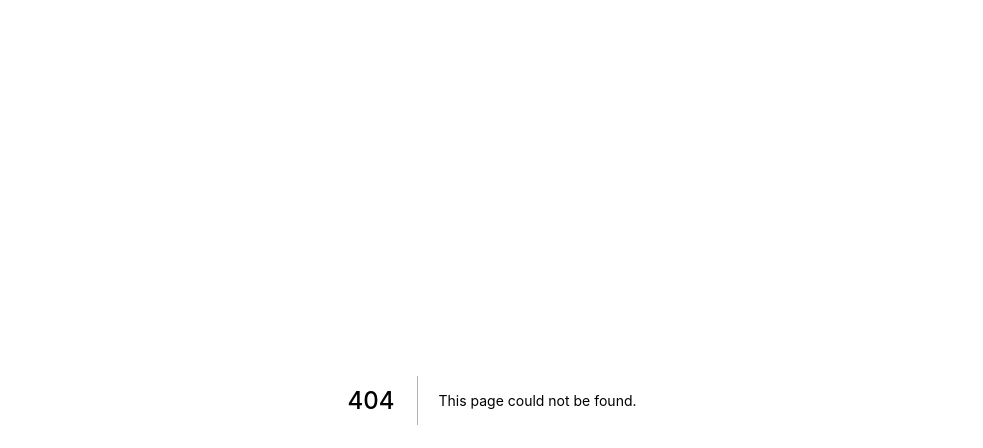
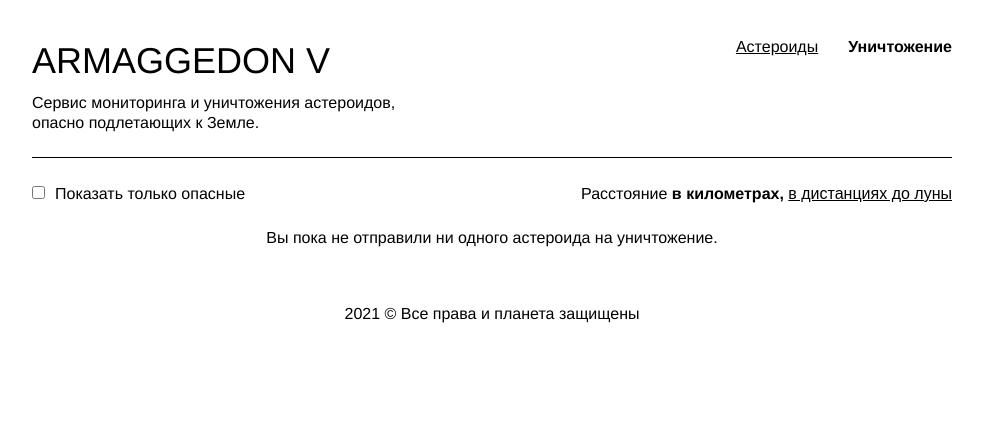
Before and after one commit to wwwildcat/armageddon-v, a Next.js app: page /destruction-list in a window 1280 px wide. Before the commit this address had no page. Shown: the top 448 px of the page, without its empty margins (148-1131 px from the left). Built offline with nearby package versions, Linux system fonts and the light colour scheme.

Commit message:
add destruction list

```diff
--- /dev/null
+++ b/src/components/Button/Button.scss
@@ -0,0 +1,14 @@
+@import 'src/styles/colors.scss';
+
+.Button {
+    padding: 10px 16px;
+
+    border: none;
+    border-radius: 24px;
+    background-color: $blueBase;
+    color: #fff;
+
+    line-height: 1.25rem;
+
+    cursor: pointer;
+}
--- /dev/null
+++ b/src/components/Button/Button.tsx
@@ -0,0 +1,16 @@
+import cn from 'classnames';
+import './Button.scss';
+
+interface Props {
+    className?: string;
+    handler: () => void;
+    text: string;
+}
+
+const Button = ({ className, handler, text }: Props) => (
+    <button className={cn('Button', className)} onClick={handler}>
+        {text}
+    </button>
+);
+
+export default Button;
--- a/src/components/Card/Card.scss
+++ b/src/components/Card/Card.scss
@@ -145,20 +145,12 @@
     }
 
     &-IsHazardous {
+        margin-bottom: 8px;
+
         font-weight: 700;
     }
 
-    &-Button {
-        margin-top: 8px;
-        padding: 10px 16px;
-
-        border: none;
-        border-radius: 24px;
-        background-color: $blueBase;
-        color: #fff;
-
-        line-height: 1.25rem;
-
-        cursor: pointer;
+    &-AwaitDestruction {
+        text-align: center;
     }
 }
--- a/src/components/Card/Card.tsx
+++ b/src/components/Card/Card.tsx
@@ -1,8 +1,11 @@
+import { useState } from 'react';
 import Link from 'next/link';
 import cn from 'classnames';
-import { useSelector } from 'react-redux';
+import { useSelector, useDispatch } from 'react-redux';
 import { formatDistance, formatDiameter, formatDate } from 'src/utils/formatCardData';
+import { addToDestructionList } from '@store/actions';
 import State, { AsteroidShort } from '@store/types';
+import Button from '../Button/Button';
 import Dino from '../svg/dino.svg';
 import Asteroid from '../svg/asteroid.svg';
 import './Card.scss';
@@ -16,10 +19,18 @@ const Card = ({ asteroid }: Props) => {
         id,
         name,
         isHazardous,
+        inDestructionList,
         diameter,
         closeApproach: { date, distance },
     } = asteroid;
     const distanceType = useSelector((state: State) => state.distanceType);
+    const [awaitDestruction, setAwaitDestruction] = useState(inDestructionList);
+    const dispatch = useDispatch();
+
+    const handleClick = (id: string) => {
+        dispatch(addToDestructionList(id));
+        setAwaitDestruction(true);
+    };
 
     return (
         <div className="Card">
@@ -64,7 +75,11 @@ const Card = ({ asteroid }: Props) => {
             <div className="Card-Result">
                 Оценка:
                 <div className="Card-IsHazardous">{isHazardous ? 'опасен' : 'не опасен'}</div>
-                <button className="Card-Button">На уничтожение</button>
+                {awaitDestruction ? (
+                    <span className="Card-AwaitDestruction">Ожидает уничтожения</span>
+                ) : (
+                    <Button handler={() => handleClick(id)} text="На уничтожение" />
+                )}
             </div>
         </div>
     );
--- a/src/components/Layout/Layout.tsx
+++ b/src/components/Layout/Layout.tsx
@@ -4,16 +4,26 @@ import Options from '../Options/Options';
 import List from '../List/List';
 import './Layout.scss';
 
-const Layout = () => (
+export enum PageType {
+    home = 0,
+    asteroid,
+    destructionList,
+}
+
+interface Props {
+    pageType: PageType;
+}
+
+const Layout = ({ pageType }: Props) => (
     <>
         <Head>
             <title>Армагеддон-V</title>
             <link href="/favicon.ico" rel="icon" />
         </Head>
         <div className="Layout">
-            <Header active={0} />
+            <Header active={pageType} />
             <Options />
-            <List />
+            {pageType !== PageType.asteroid && <List infinite={pageType === PageType.home} />}
             <footer className="Layout-Footer">2021 © Все права и планета защищены</footer>
         </div>
     </>
--- /dev/null
+++ b/src/components/List/List.scss
@@ -0,0 +1,18 @@
+@import 'src/styles/mixins.scss';
+
+.List {
+    &-ButtonContainer {
+        display: flex;
+        justify-content: center;
+
+        margin-top: 32px;
+
+        @include sm {
+            margin-top: 16px;
+        }
+    }
+
+    &-Text {
+        text-align: center;
+    }
+}
--- a/src/components/List/List.tsx
+++ b/src/components/List/List.tsx
@@ -1,28 +1,51 @@
-import { useDispatch, useSelector } from 'react-redux';
-import InfiniteScroll from 'react-infinite-scroll-component';
+import { useState } from 'react';
+import { useSelector } from 'react-redux';
+import ListInfinite from './_infinite/List_infinite';
 import Card from '../Card/Card';
-import { fetchAllAsteroids } from '@store/thunks';
+import Button from '../Button/Button';
 import State from '@store/types';
+import './List.scss';
 
-const List = () => {
+interface Props {
+    infinite: boolean;
+}
+
+const List = ({ infinite }: Props) => {
     const asteroids = useSelector((state: State) => state.allAsteroids);
     const linkToNext = useSelector((state: State) => state.linkToNext);
-    const dispatch = useDispatch();
-    const loadMore = () => {
-        dispatch(fetchAllAsteroids(linkToNext));
+
+    const children = (infinite
+        ? asteroids
+        : asteroids.filter((item) => item.inDestructionList)
+    ).map((asteroid, index) => <Card asteroid={asteroid} key={index} />);
+
+    const [showButton, setShowButton] = useState(true);
+    const handleClick = () => {
+        setShowButton(false);
     };
 
-    return (
-        <InfiniteScroll
-            dataLength={asteroids.length}
-            hasMore={true}
-            loader={<div>Loading...</div>}
-            next={loadMore}
-        >
-            {asteroids.map((asteroid, index) => (
-                <Card asteroid={asteroid} key={index} />
-            ))}
-        </InfiniteScroll>
+    return infinite ? (
+        <ListInfinite linkToNext={linkToNext}>{children}</ListInfinite>
+    ) : (
+        <>
+            {children}
+            {children.length ? (
+                <div className="List-ButtonContainer">
+                    {showButton ? (
+                        <Button handler={handleClick} text="Заказать бригаду" />
+                    ) : (
+                        <div className="List-Text">
+                            Бригада им. Брюса Уиллиса будет доставлена на выбранные астероиды в
+                            нужный момент и выполнит свою нелёгкую работу.
+                        </div>
+                    )}
+                </div>
+            ) : (
+                <div className="List-Text">
+                    Вы пока не отправили ни одного астероида на уничтожение.
+                </div>
+            )}
+        </>
     );
 };
 
--- /dev/null
+++ b/src/components/List/_infinite/List_infinite.tsx
@@ -0,0 +1,28 @@
+import { useDispatch } from 'react-redux';
+import InfiniteScroll from 'react-infinite-scroll-component';
+import { fetchAllAsteroids } from '@store/thunks';
+
+interface Props {
+    children: React.ReactElement[];
+    linkToNext: string;
+}
+
+const ListInfinite = ({ children, linkToNext }: Props) => {
+    const dispatch = useDispatch();
+    const loadMore = () => {
+        dispatch(fetchAllAsteroids(linkToNext));
+    };
+
+    return (
+        <InfiniteScroll
+            dataLength={children.length}
+            hasMore={true}
+            loader={<div>Loading...</div>}
+            next={loadMore}
+        >
+            {children}
+        </InfiniteScroll>
+    );
+};
+
+export default ListInfinite;
--- /dev/null
+++ b/src/pages/destruction-list.tsx
@@ -0,0 +1,5 @@
+import Layout, { PageType } from '@components/Layout/Layout';
+
+const DestructionPage = () => <Layout pageType={PageType.destructionList} />;
+
+export default DestructionPage;
--- a/src/pages/index.tsx
+++ b/src/pages/index.tsx
@@ -1,7 +1,7 @@
 /* eslint-disable react-hooks/exhaustive-deps */
 import { useEffect } from 'react';
 import { useDispatch, useSelector } from 'react-redux';
-import Layout from '@components/Layout/Layout';
+import Layout, { PageType } from '@components/Layout/Layout';
 import { fetchAllAsteroids } from '@store/thunks';
 import State from '@store/types';
 
@@ -13,7 +13,7 @@ const HomePage = () => {
         dispatch(fetchAllAsteroids(linkToNext));
     }, [dispatch]);
 
-    return <Layout />;
+    return <Layout pageType={PageType.home} />;
 };
 
 export default HomePage;
```
